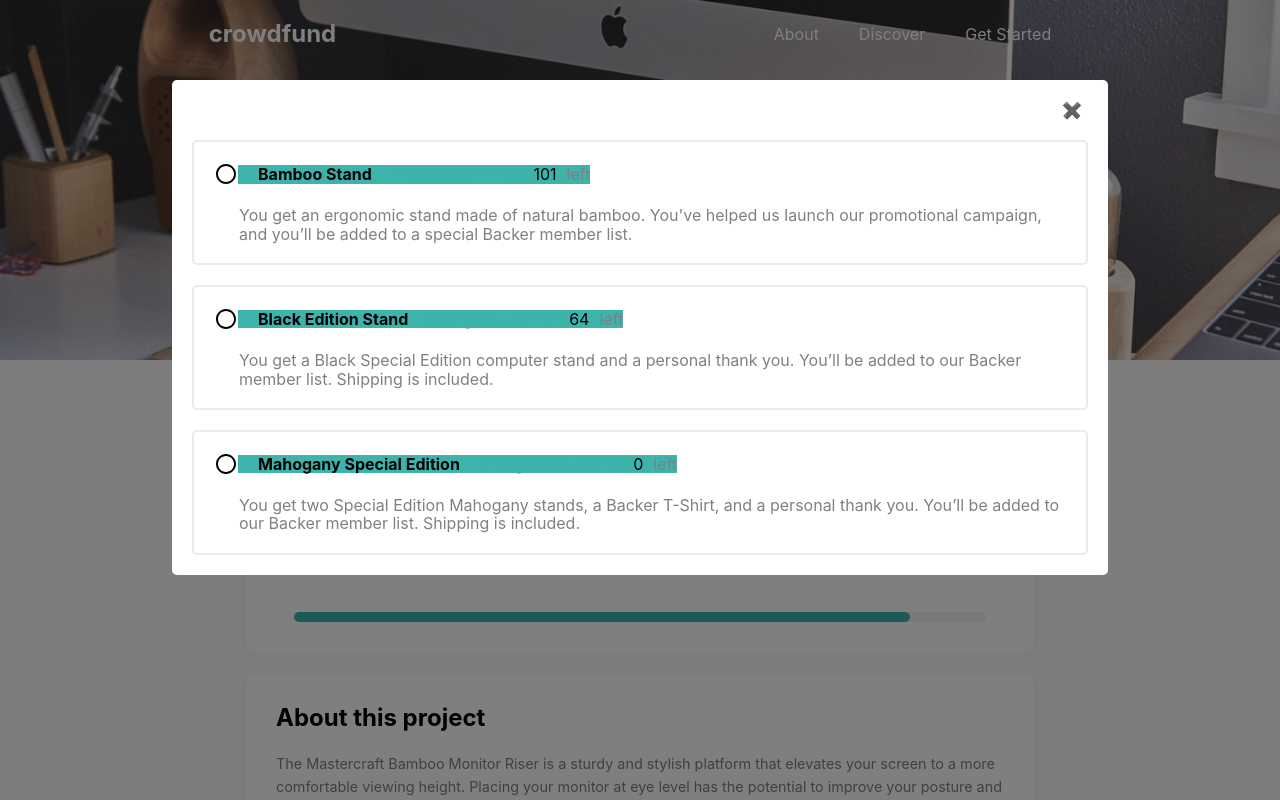
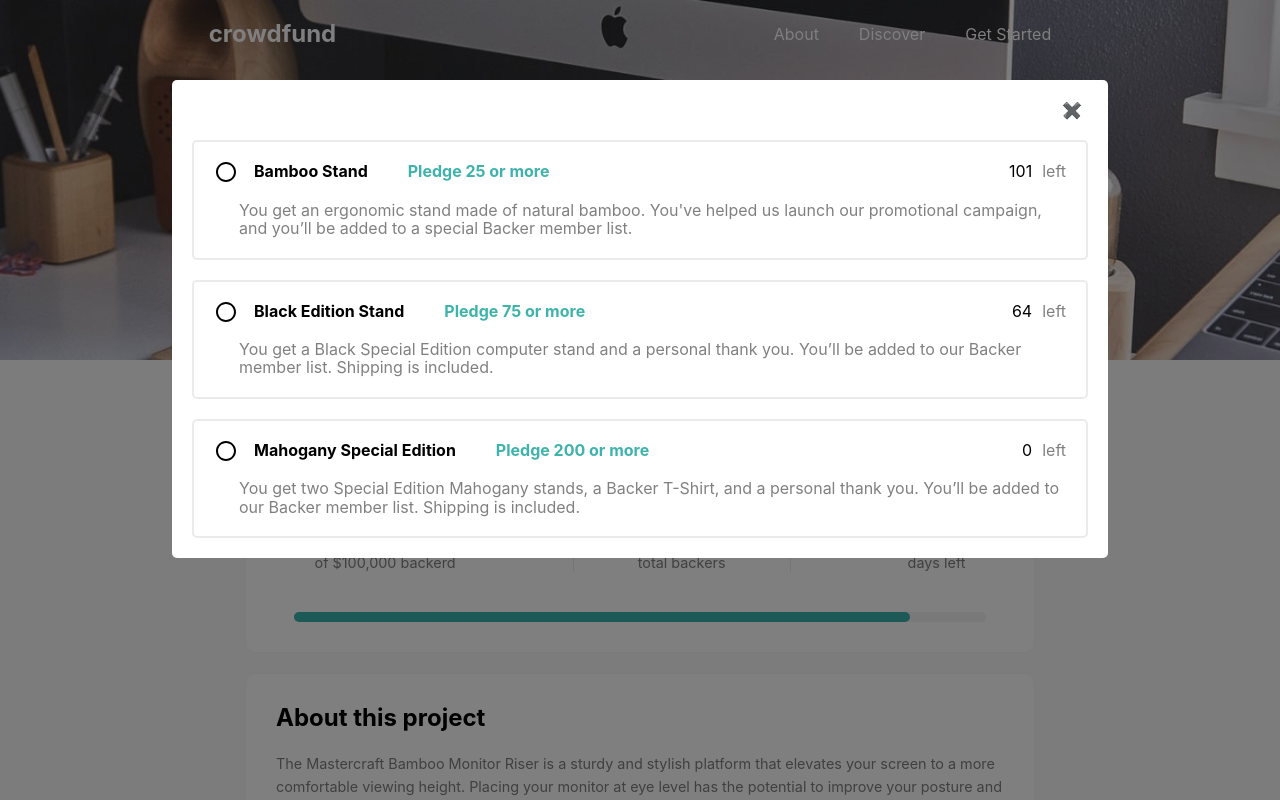
Before and after one commit to hyoshimori/react-crowdfunding-product-page, a React (Create React App) app: page / in a window 1280 px wide. Both pictures are taken after a click on the button "Back this project". Shown: the top 800 px of the page. Built offline with nearby package versions, Linux system fonts and the light colour scheme.

Commit message:
buttom position fixed

```diff
--- a/src/components/main/DetailBackThisProject.tsx
+++ b/src/components/main/DetailBackThisProject.tsx
@@ -53,12 +53,11 @@ const DetailBackThisProject: React.FC<DetailBackThisProjectProps> = ({ backThisP
                                                           ${styles.details__projects__upper__and__lower__without__border__bottom}`
                                                           }>
                   <div key={index} className={styles.details__projects} onClick={() => handleClick(index)}>
+                    <div className={styles.details__projects__upper}>
                       {
                         // when the index of the loop is same as the state, button is checked (changes the icon from unchecked to checked)
-                      buttonToggele === index ? <RadioButtonCheckedIcon /> : <RadioButtonUncheckedIcon />
+                        buttonToggele === index ? <RadioButtonCheckedIcon className={styles.buttons}/> : <RadioButtonUncheckedIcon className={styles.buttons}/>
                       }
-                    <div>
-                      <div className={styles.details__projects__upper}>
                       <div className={styles.details__projects__upper__name__and__price}>
                         <h2>{el.name}</h2>
                         <span>Pledge {el.minPledge} or more</span>
@@ -66,7 +65,8 @@ const DetailBackThisProject: React.FC<DetailBackThisProjectProps> = ({ backThisP
                       <span className={styles.details__projects__upper__numbers__left}>{el.numbersLeft} <span style={{  color: 'grey', marginLeft: '10px'}}>left</span></span>
                     </div>
                   </div>
-                  </div>
+
+
                   <span onClick={() => handleClick(index)} className={styles.details__projects__lower}>{el.description}</span>
                                 {/* when the bottomToggle's id is the same as the one being clicked, show "Enter your pledge div" */}
                 {
--- a/src/components/style/DetailBackThisProject.module.css
+++ b/src/components/style/DetailBackThisProject.module.css
@@ -26,13 +26,12 @@
   box-sizing: border-box;
   min-height: 100%;
   align-items: center;
-  background-color: #3EB3AC;
+  position: relative;
 }
 
 .details__projects__upper__name__and__price{
   display: flex;
   flex-direction: row;
-  justify-content: space-between;
   width: 100%;
 }
 
@@ -42,15 +41,13 @@
 
 .details__projects__upper__name__and__price span,
 .details__projects__upper__name__and__price h2{
-  margin-left: 20px;
+  margin-left: 40px;
   font-size: 1rem;
   font-weight: 700;
 }
 
 .details__projects{
-  display: flex;
-  flex-direction: row;
-  align-items: center;
+
   padding: 20px 20px;
   box-sizing: border-box;
 }
@@ -142,3 +139,8 @@ span.details__projects__lower{
 .details__projects__upper__numbers__left{
   display: flex;
 }
+
+.buttons{
+  position: absolute;
+  top: -2px;
+}
```
Lines whose indentation alone changed are shown as unchanged.
